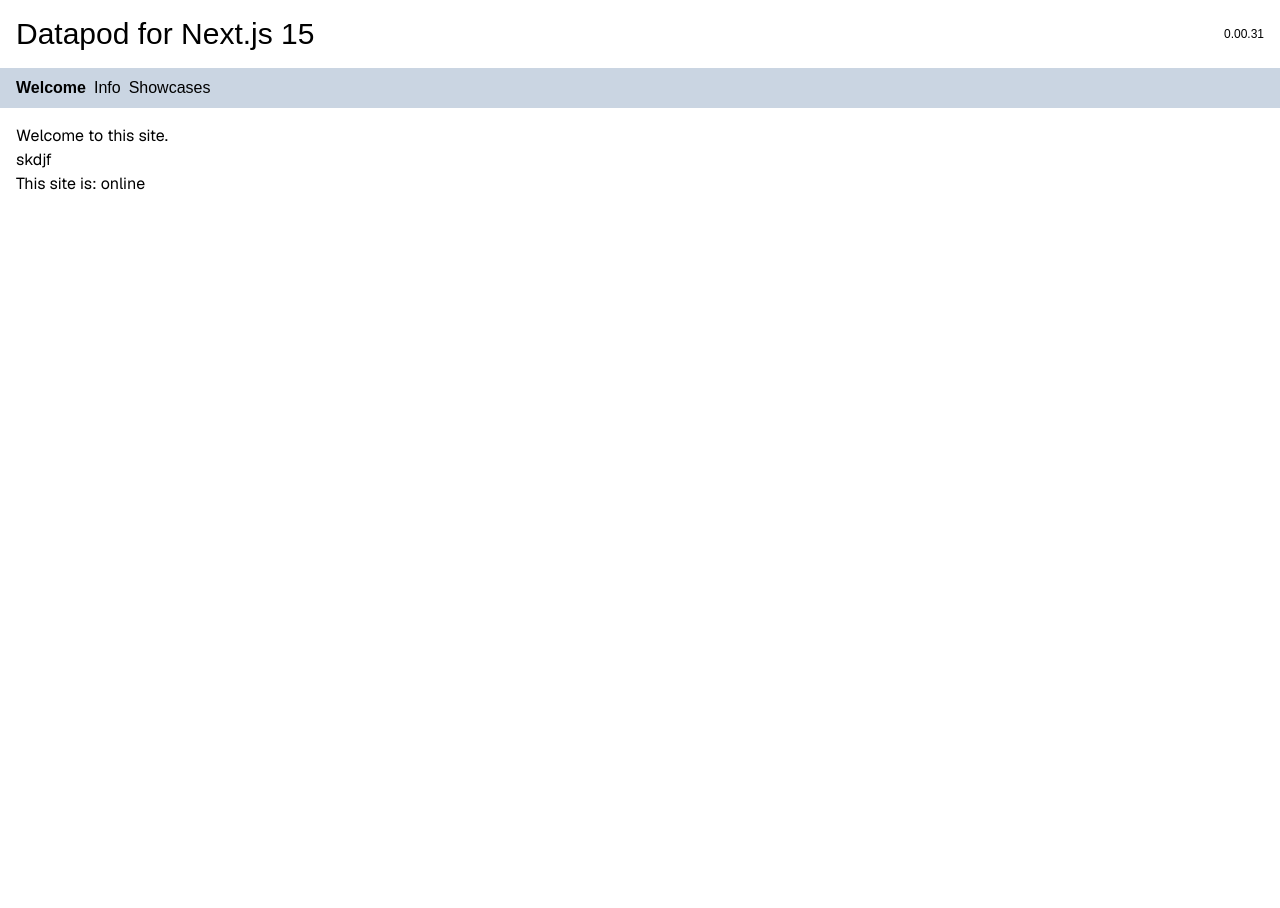
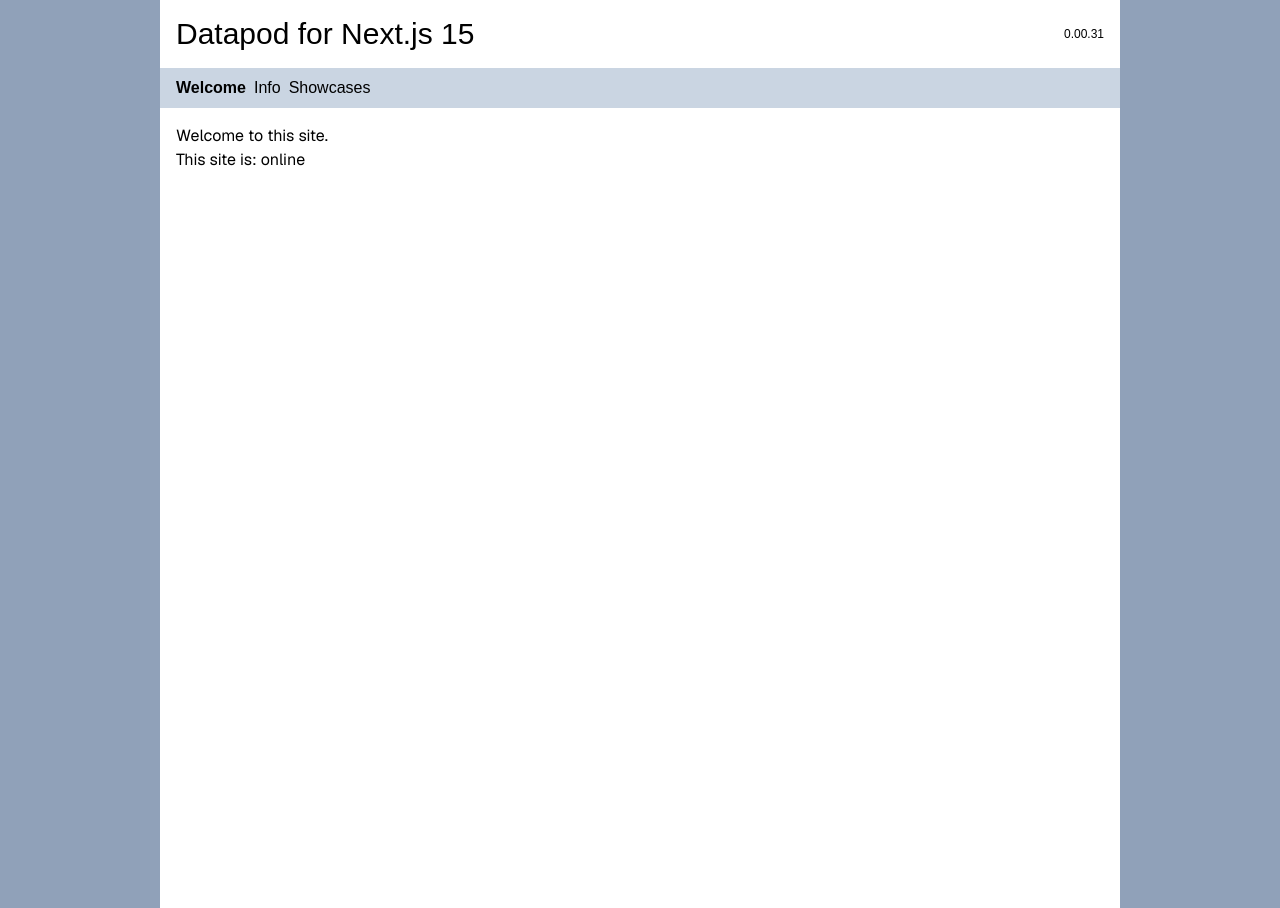
Before and after one commit to edwardtanguay/datapod-for-nextjs, a Next.js app: page / in a window 1280 px wide. Built offline with nearby package versions, Linux system fonts and the light colour scheme; no server answers.

Commit message:
main page centered

```diff
--- a/src/app/layout.tsx
+++ b/src/app/layout.tsx
@@ -14,7 +14,7 @@
 });
 
 export const metadata: Metadata = {
-  title: "Info Site"
+	title: "Info Site",
 };
 
 export default function RootLayout({
@@ -26,14 +26,16 @@
 		<html lang="en">
 			<body
 				suppressHydrationWarning
-        className={`${geistSans.variable} ${geistMono.variable} antialiased`}
+				className={`${geistSans.variable} ${geistMono.variable} antialiased bg-slate-400`}
 			>
+				<div className="container bg-white sm:mx-auto sm:w-[60rem]">
 					<Header />
 					<div className="p-4 min-h-screen font-[family-name:var(--font-geist-sans)]">
 						<main className="flex flex-col gap-4 sm:gap-8 row-start-2 sm:items-start">
 							{children}
 						</main>
 					</div>
+				</div>
 			</body>
 		</html>
 	);
--- a/src/app/page.tsx
+++ b/src/app/page.tsx
@@ -4,7 +4,6 @@
 	return (
 		<div>
 			<p>Welcome to this site.</p>
-			<p>skdjf</p>
 			<p>This site is: {config.siteLocation()}</p>
 		</div>
 	);
```
Lines whose indentation alone changed are shown as unchanged.
